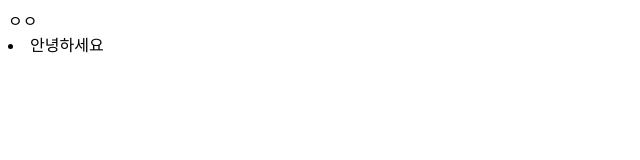
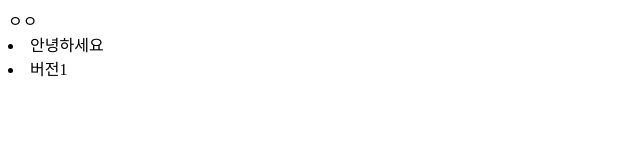
Before and after one commit to how0327/git_practice, a plain HTML site: page index.html in a window 1280 px wide. Shown: the full height of the page, 0-640 px from the left. Drawn offline with Linux system fonts and the light colour scheme.

Commit message:
버전 추가

```diff
--- a/index.html
+++ b/index.html
@@ -1,6 +1,7 @@
 <html>
 	<body>ㅇㅇ
 		<li>안녕하세요</li>
+		<li>버전1</li>
 
 	</body>
 </html>
```
